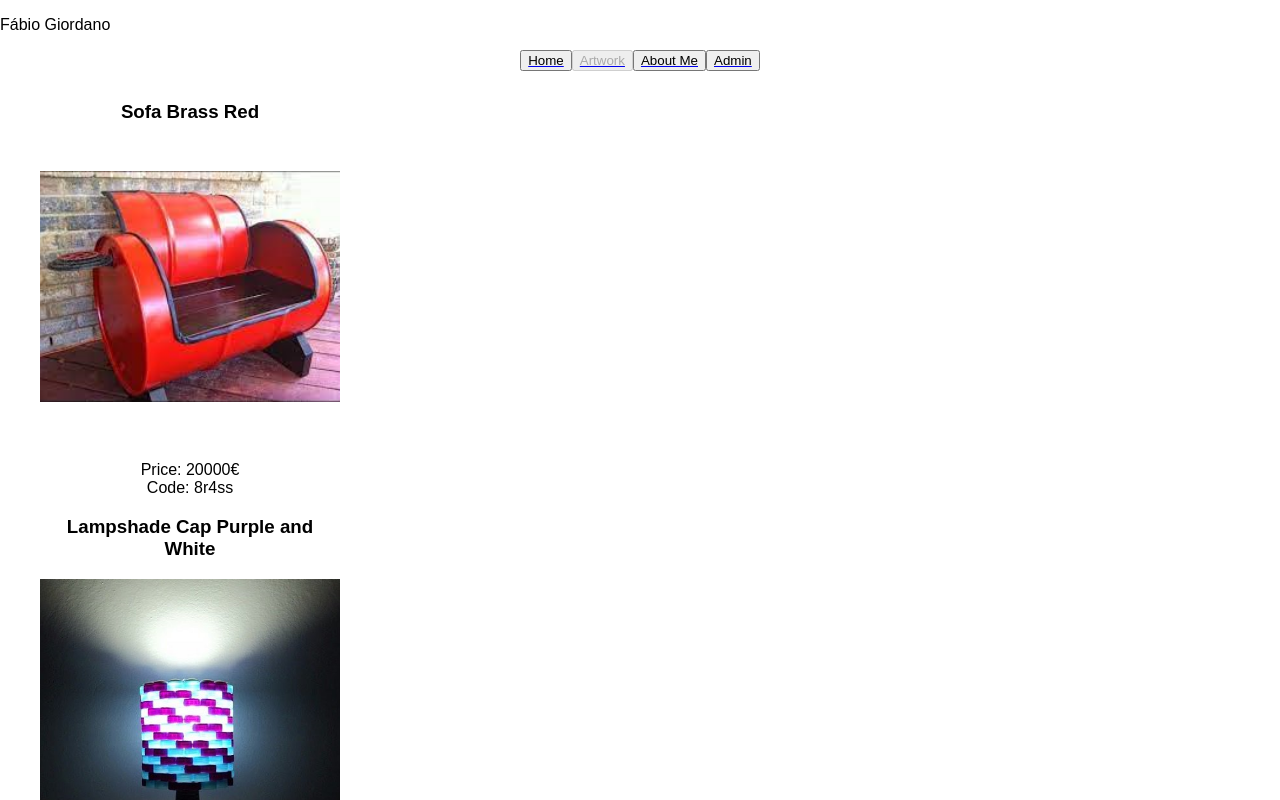
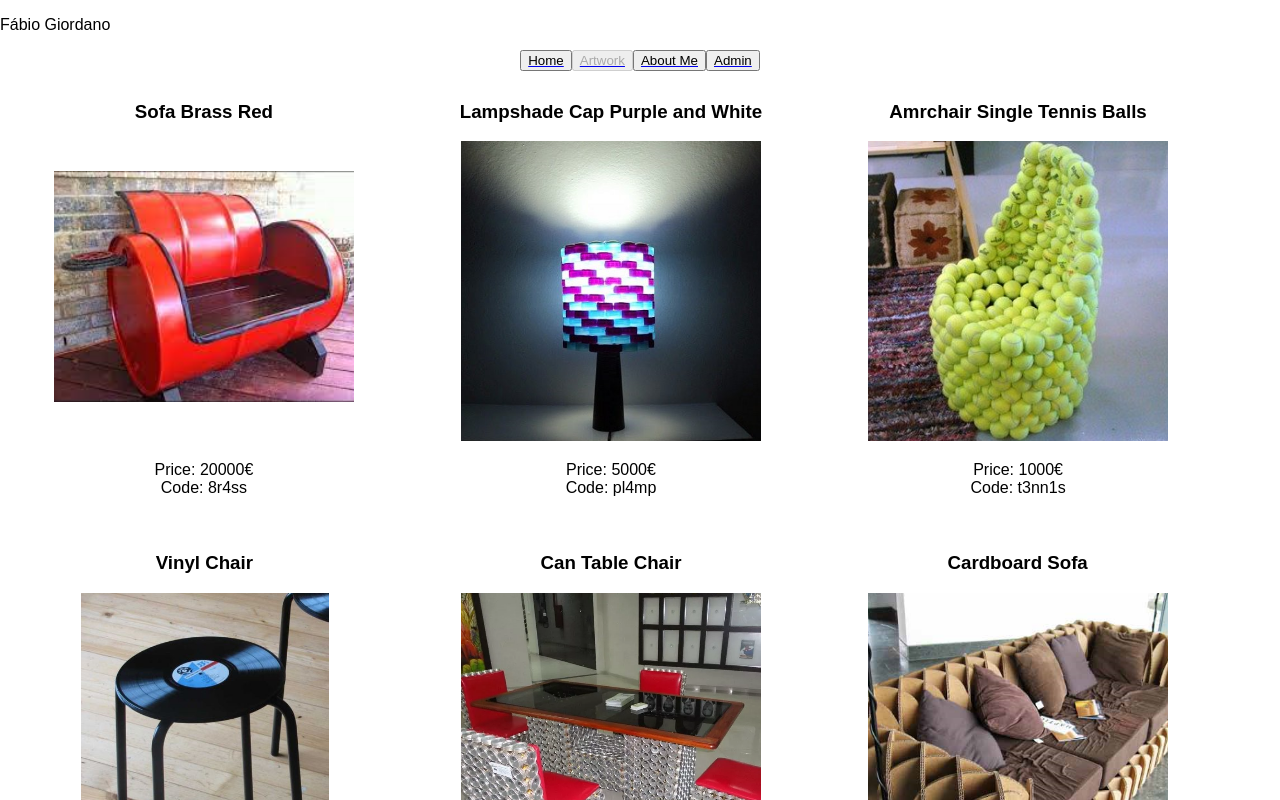
Before and after one commit to Fernot94/Leafie, a Next.js app: page /artworks in a window 1280 px wide. Shown: the top 800 px of the page. Built offline with nearby package versions, Linux system fonts and the light colour scheme; no server answers; the database is empty.

Commit message:
Added a grid

```diff
--- a/pages/artworks.jsx
+++ b/pages/artworks.jsx
@@ -41,8 +41,8 @@ export default function Artworks() {
   }, []);
 
   return (
-    <div className={styles.body}>
-      <div className="artPieces">
+    <div className="primeira">
+      <div className={styles.body}>
         <div className="artWork">
           <h3>Sofa Brass Red</h3>
           <img src="/img/1.png" />
--- a/styles/Home.module.css
+++ b/styles/Home.module.css
@@ -362,7 +362,13 @@
 .carouselImage p {
   display: flex;
 }
-
+.body {
+  padding: 5px;
+  text-align: center;
+  margin: 6px;
+  display: flex;
+  justify-content: space-around;
+}
 .mainIndex{
   text-align: center;
 }
```
